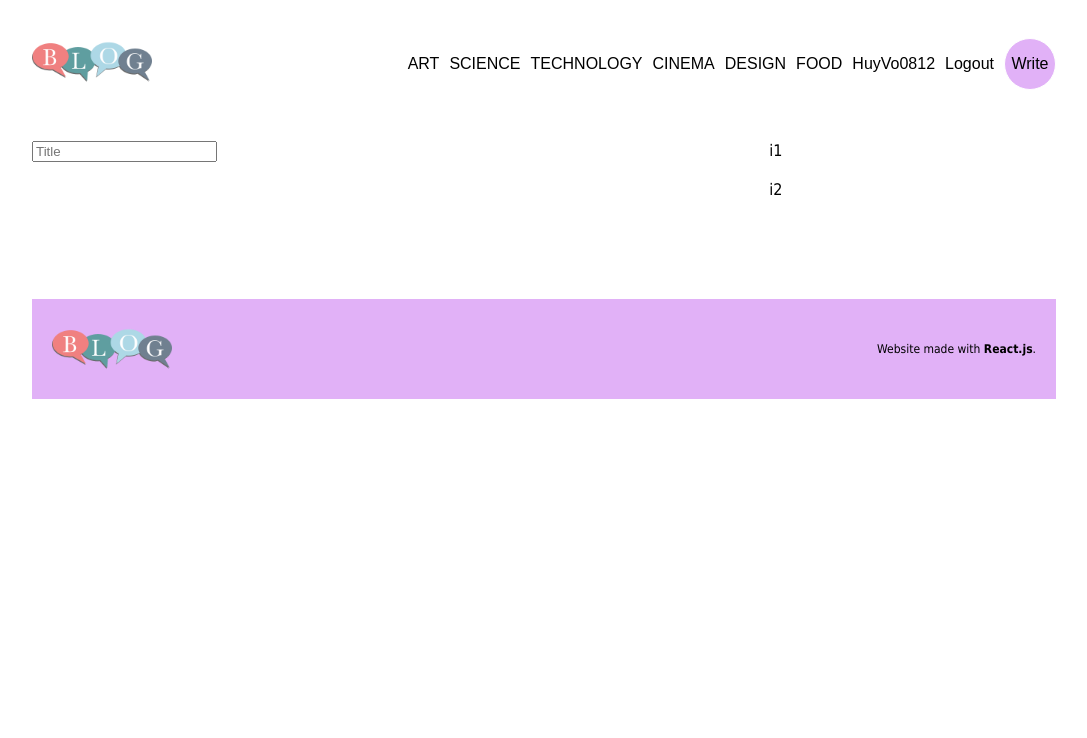
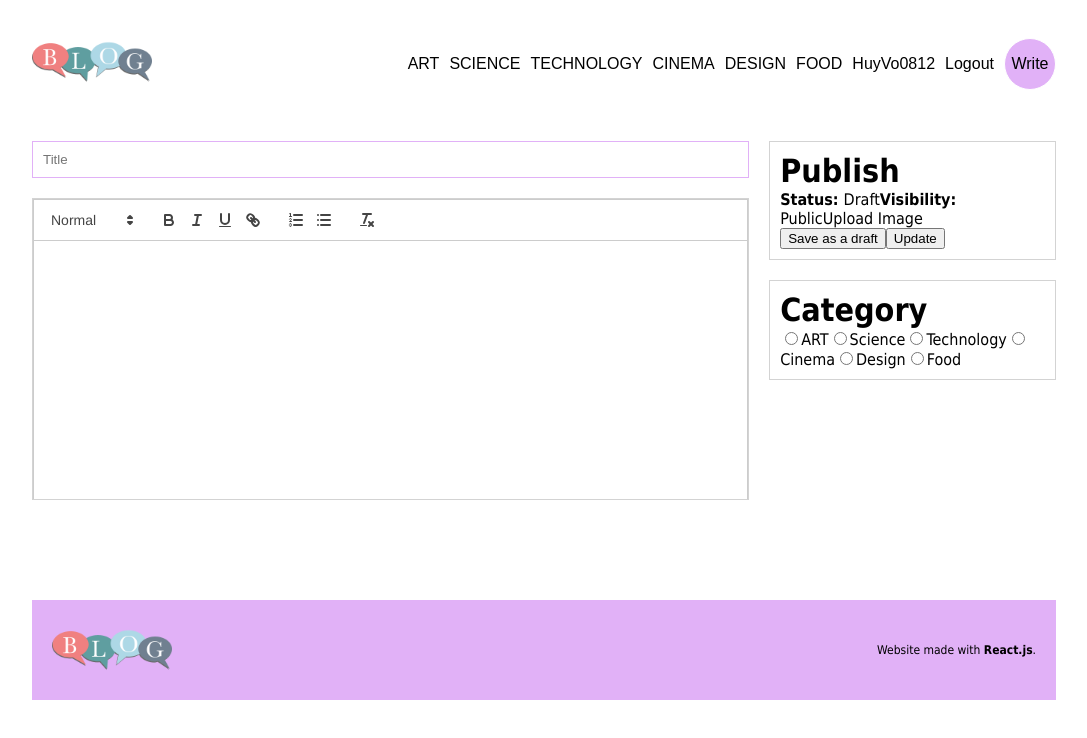
Before and after one commit to HuyVoDN/Blog-App, a React (Vite) app in the folder client/: page /write in a window 1280 px wide. Shown: the top 738 px of the page, without its empty margins (96-1183 px from the left). Built offline with nearby package versions, Linux system fonts and the light colour scheme; a web font is replaced by a local one.

Commit message:
finished with half of Write.jsx

```diff
--- a/client/package.json
+++ b/client/package.json
@@ -10,6 +10,8 @@
     "preview": "vite preview"
   },
   "dependencies": {
+    "lodash": "^4.17.21",
+    "quill": "^1.3.7",
     "react": "^18.2.0",
     "react-dom": "^18.2.0",
     "react-quill": "^2.0.0",
--- a/client/src/pages/Write.jsx
+++ b/client/src/pages/Write.jsx
@@ -1,17 +1,55 @@
-import React from 'react'
+import React, { useState } from 'react';
+import ReactQuill from 'react-quill';
+import 'react-quill/dist/quill.snow.css';
 
 const Write = () => {
+  const [value, setValue] = useState('');
+  console.log(value);
+
   return (
     <div className='add'>
       <div className="content">
         <input type="text" placeholder='Title' />
+        <div className="editorContainer">
+        <ReactQuill className="editor" theme="snow" value={value} onChange={setValue} />
+        </div>
+
       </div>
       <div className="menu">
-        <div className="item">i1</div>
-        <div className="item">i2</div>
+        <div className="item">
+          <h1>Publish</h1>
+          <span>
+            <b>Status: </b> Draft
+          </span>
+          <span>
+            <b>Visibility: </b> Public
+          </span>
+          <input style={{display:"none"}} type="file" name="" id="file" />
+          <label htmlFor="file">Upload Image</label>
+          <div className="buttons">
+            <button>Save as a draft</button>
+            <button>Update</button>
+          </div>
+        </div>
+        <div className="item">
+          <h1>Category</h1>
+          <input type="radio" name="cat" id="art" value="art"/>
+          <label htmlFor="art">ART</label>
+          <input type="radio" name="cat" id="science" value="science"/>
+          <label htmlFor="science">Science</label>
+          <input type="radio" name="cat" id="tech" value="tech"/>
+          <label htmlFor="tech">Technology</label>
+          <input type="radio" name="cat" id="cinema" value="cinema"/>
+          <label htmlFor="cinema">Cinema</label>
+          <input type="radio" name="cat" id="design" value="design"/>
+          <label htmlFor="design">Design</label>
+          <input type="radio" name="cat" id="food" value="food"/>
+          <label htmlFor="food">Food</label>
+        </div>
       </div>
     </div>
   )
+
 }
 
 export default Write
--- a/client/src/style.scss
+++ b/client/src/style.scss
@@ -9,7 +9,7 @@
         width: 1024px;
         font-family: Tahoma;
 
-        .link {
+        .link { // className in Home.jsx
             text-decoration: none;
             color: inherit;
         }
@@ -22,8 +22,6 @@
             justify-content: center;
             background-color: $lightPurple;
             height: 100vh;
-        }
-
             h1 {
                 font-size: 20px;
                 color: purple;
@@ -71,6 +69,9 @@
                 }
 
             }
+        }
+
+
 
         .navbar {
             .container {
@@ -128,6 +129,7 @@
             align-items: center;
             justify-content: space-between;
             font-size: 12px;
+
             img{
                 height:60px;
             }
@@ -135,6 +137,7 @@
 
         //Home
         .home{
+
             .posts{
                 margin-top:60px;
                 display:flex;
@@ -148,6 +151,7 @@
                     &:nth-child(2n+1){
                         flex-direction: row-reverse;
                     }
+
                     .img{
                         flex:2;
                         position:relative;
@@ -162,6 +166,7 @@
                             left:-20px;
                             z-index:-1;
                         }
+
                         img{
                             width:100%;
                             height:100%;
@@ -169,6 +174,7 @@
                             object-fit:cover;
                         }
                     }
+
                     .content{
                         flex:3;
                         display:flex;
@@ -178,9 +184,11 @@
                         h1 {
                             font-size: 40px;
                         }
+
                         p{
                             font-size: 16px;
                         }
+
                         button{
                             width: max-content;
                             padding: 10px 20px;
@@ -191,6 +199,7 @@
                             color: purple;
                             transition: border 0.5s ease-in-out, background-color 0.5s ease-in-out, color 0.25 ease-in-out;
                         }
+
                         button:hover{
                             background-color: rgb(255, 255, 255);
                             color: rgb(0, 0, 0);
@@ -260,10 +269,12 @@
                     color:rgb(39, 39, 39);
 
                 }
+
                 p{
                     text-align: justify;
                     line-height: 30px;
                 }
+
                 .menu{
                     flex:2;
                     display:flex;
@@ -286,9 +297,11 @@
                             height:200px;
                             object-fit: cover;
                         }
+
                         h2{
                           color:purple;
                         }
+
                         button{
                             width: max-content;
                             padding: 10px 20px;
@@ -309,6 +322,8 @@
                 }
 
             }
+
+            // Write Page
             .add{
                 margin-top: 20px;
                 display:flex;
@@ -316,12 +331,45 @@
 
                 .content{
                     flex:5;
+                    display:flex;
+                    flex-direction: column;
+                    gap:20px;
+
+                    input{
+                        padding: 10px;
+                        border: 1px solid $lightPurple;
                     }
+
+                    .editorContainer{
+                        overflow: scroll;
+                        height: 300px;
+                        border:1px solid lightgray;
+
+                        .editor{
+                            height: 100%;
+                            border:none;
+                        }
+                    }
+                }
+
                 .menu{
                    flex:2;
                    display:flex;
                    flex-direction: column;
                    gap: 20px;
+
+                   .item{
+                        border: 1px solid lightgray;
+                        padding: 10px;
+
+                        h1{
+                            color:black;
+                            margin-bottom:0px;
+                            margin-top:0px;
+                            //font-size: 20px;
+                        }
+
+                   }
                 }
             }
 
```
Lines whose indentation alone changed are shown as unchanged.
